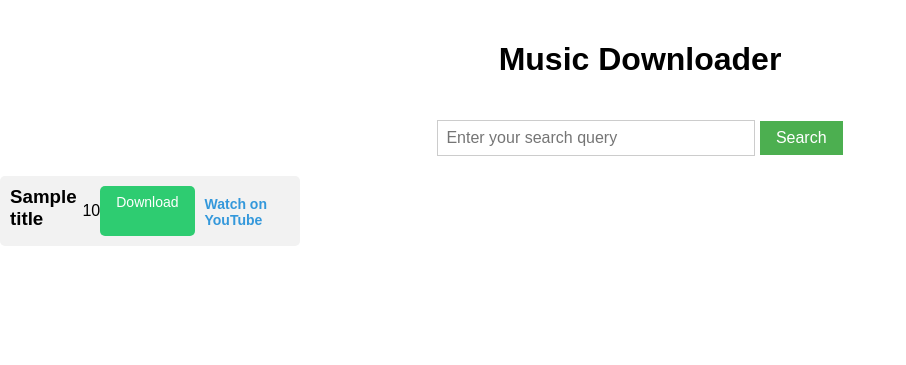
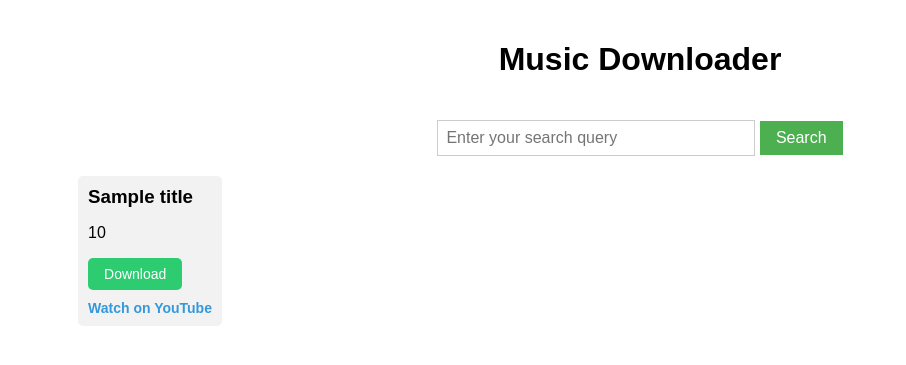
Before and after one commit to PeterPark07/MusicWebapp, a Flask app: template templates/index.html in a window 1280 px wide. Shown: the top 365 px of the page, without its empty margins (0-906 px from the left). Run offline with Flask 3, Linux system fonts and the light colour scheme; the template is opened without the code that fills it: most values are stand-ins (such as "Sample title", 1, 10 or a date in 2020).

Commit message:
Update main.css

```diff
--- a/static/css/main.css
+++ b/static/css/main.css
@@ -46,7 +46,7 @@ h1 {
   background-color: #f2f2f2;
   padding: 10px;
   border-radius: 5px;
-  display: flex;
+  align-items: center;
   font-family: sans-serif;
 }
 .download-btn,
@@ -60,7 +60,6 @@ h1 {
   padding: 8px 16px;
   background-color: #2ecc71;
   color: #fff;
-  border: none;
   border-radius: 5px;
   margin-right: 10px;
   transition: background-color 0.3s ease;
```
